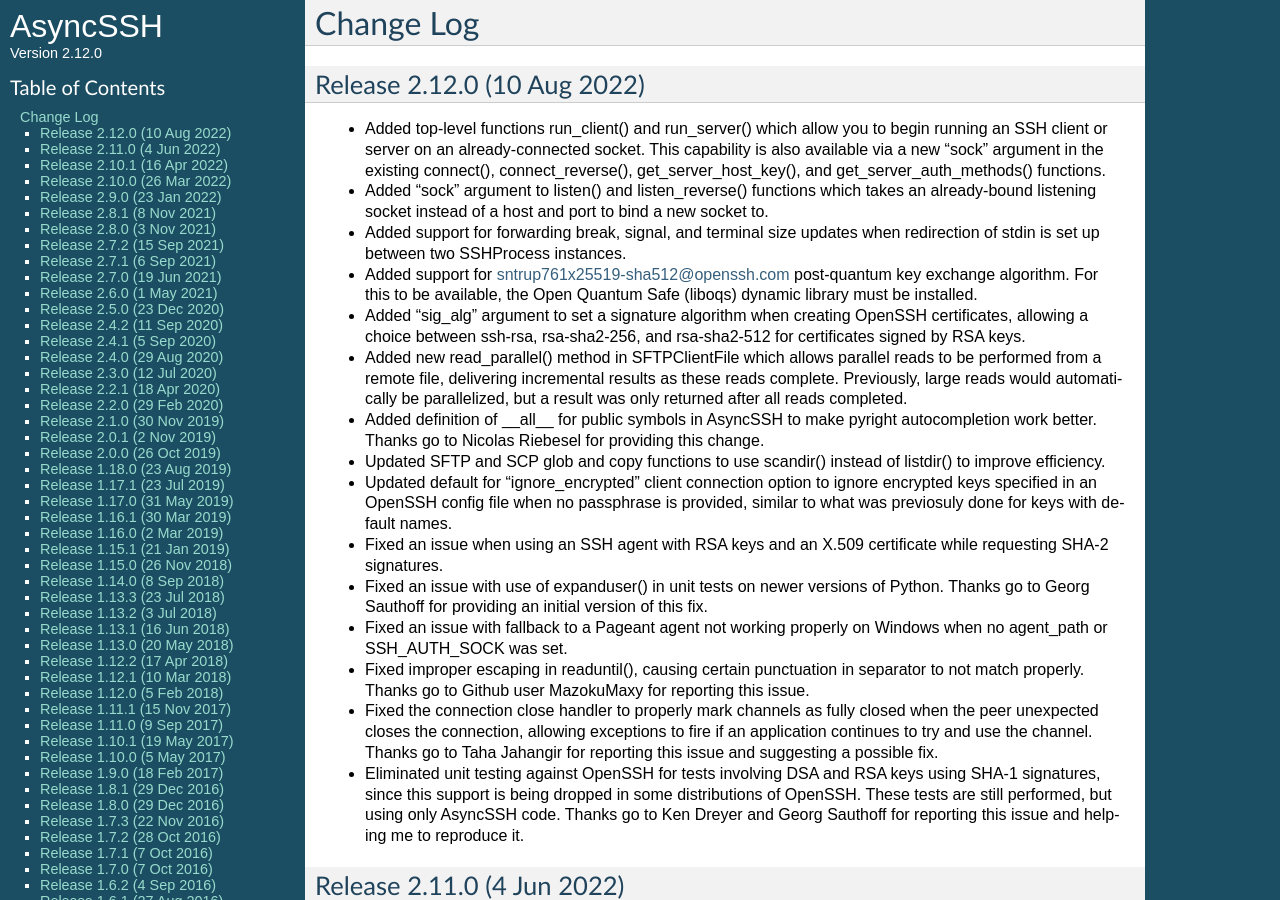
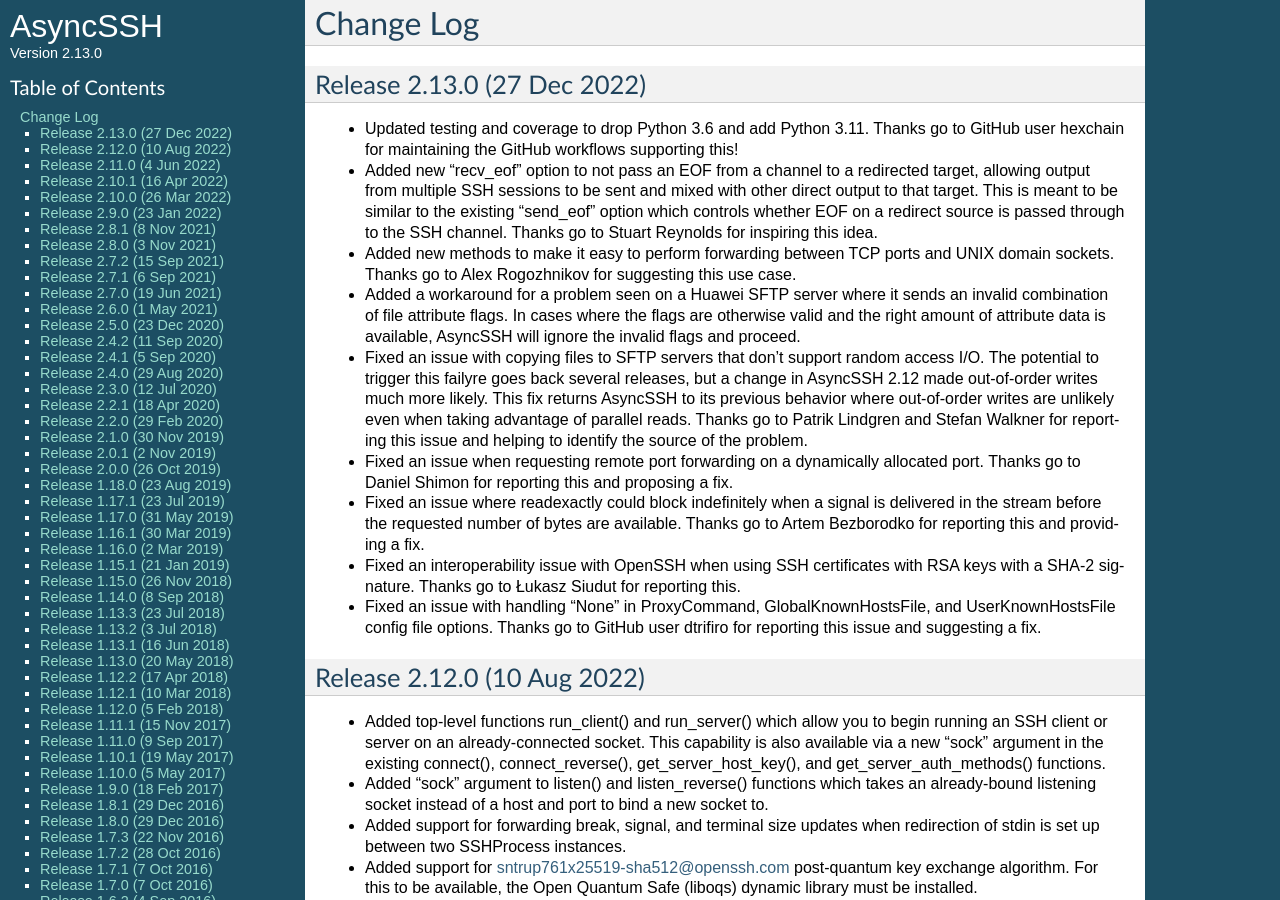
Before and after one commit to ronf/asyncssh, a Sphinx documentation site: the page built from docs/changes.rst, in a window 1280 px wide and 900 px high. Built offline with Sphinx 7.4.7, drawn with Linux system fonts in a browser that asks for light colours.

Commit message:
Bump version number up to 2.13.0 and update change log

```diff
--- a/asyncssh/version.py
+++ b/asyncssh/version.py
@@ -26,4 +26,4 @@ __author_email__ = 'ronf@timeheart.net'
 
 __url__ = 'http://asyncssh.timeheart.net'
 
-__version__ = '2.12.0'
+__version__ = '2.13.0'
--- a/docs/changes.rst
+++ b/docs/changes.rst
@@ -2,6 +2,54 @@
 
 Change Log
 ==========
+
+Release 2.13.0 (27 Dec 2022)
+----------------------------
+
+* Updated testing and coverage to drop Python 3.6 and add Python 3.11.
+  Thanks go to GitHub user hexchain for maintaining the GitHub workflows
+  supporting this!
+
+* Added new "recv_eof" option to not pass an EOF from a channel to a
+  redirected target, allowing output from multiple SSH sessions to be
+  sent and mixed with other direct output to that target. This is meant
+  to be similar to the existing "send_eof" option which controls whether
+  EOF on a redirect source is passed through to the SSH channel. Thanks
+  go to Stuart Reynolds for inspiring this idea.
+
+* Added new methods to make it easy to perform forwarding between TCP
+  ports and UNIX domain sockets. Thanks go to Alex Rogozhnikov for
+  suggesting this use case.
+
+* Added a workaround for a problem seen on a Huawei SFTP server where
+  it sends an invalid combination of file attribute flags. In cases where
+  the flags are otherwise valid and the right amount of attribute data is
+  available, AsyncSSH will ignore the invalid flags and proceed.
+
+* Fixed an issue with copying files to SFTP servers that don't support
+  random access I/O. The potential to trigger this failyre goes back
+  several releases, but a change in AsyncSSH 2.12 made out-of-order writes
+  much more likely. This fix returns AsyncSSH to its previous behavior
+  where out-of-order writes are unlikely even when taking advantage of
+  parallel reads. Thanks go to Patrik Lindgren and Stefan Walkner for
+  reporting this issue and helping to identify the source of the problem.
+
+* Fixed an issue when requesting remote port forwarding on a dynamically
+  allocated port. Thanks go to Daniel Shimon for reporting this and
+  proposing a fix.
+
+* Fixed an issue where readexactly could block indefinitely when a signal
+  is delivered in the stream before the requested number of bytes are
+  available. Thanks go to Artem Bezborodko for reporting this and
+  providing a fix.
+
+* Fixed an interoperability issue with OpenSSH when using SSH certificates
+  with RSA keys with a SHA-2 signature. Thanks go to Łukasz Siudut for
+  reporting this.
+
+* Fixed an issue with handling "None" in ProxyCommand, GlobalKnownHostsFile,
+  and UserKnownHostsFile config file options. Thanks go to GitHub user
+  dtrifiro for reporting this issue and suggesting a fix.
 
 Release 2.12.0 (10 Aug 2022)
 ----------------------------
```
